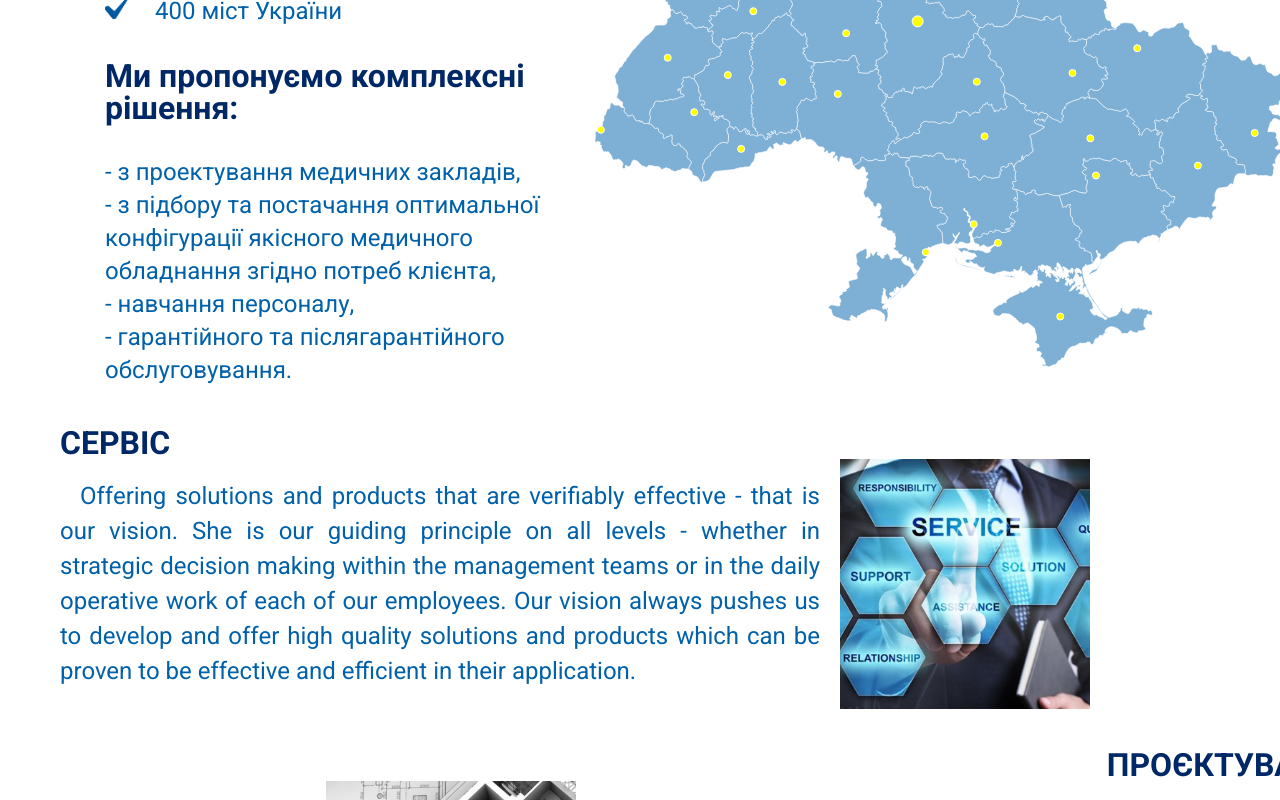
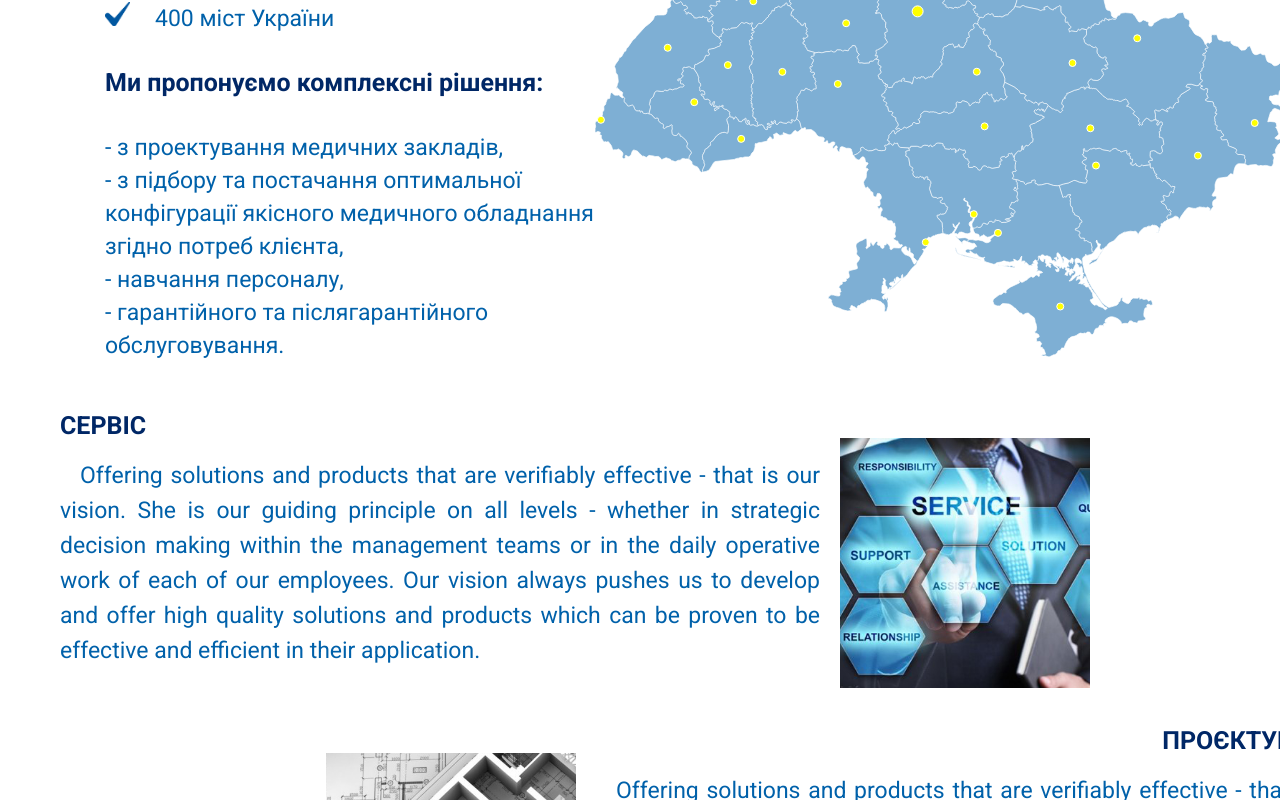
Before and after one commit to ven0m79/dm-project, a Next.js app: page /en/home in a window 1280 px wide. Shown: the part 860-1660 px from the top of the page. Built offline with nearby package versions, Linux system fonts and the light colour scheme.

Commit message:
dm-next-font-finish

```diff
--- a/app/[locale]/catalog/Catalog.module.css
+++ b/app/[locale]/catalog/Catalog.module.css
@@ -49,7 +49,7 @@
 
 .block-decisions:hover .img {
 
-    transform: scale(1.1);
+    transform: scale(1.05);
     transform-origin: left;
 }
 .img {
@@ -62,5 +62,5 @@
 
 .block-decisions:hover .span {
 
-    transform: scale(1.1);
+    transform: scale(1.05);
 }
--- a/app/[locale]/home/Home.module.css
+++ b/app/[locale]/home/Home.module.css
@@ -1,45 +1,39 @@
 .put {
-    font-family: Roboto;
-    font-size: 28px;
+    font-size: 24px;
     color: #0061AA;
 }
 
 .textHeader {
-    font-family: Roboto;
-    font-size: 32px;
+    font-size: 25px;
     color: #002766;
 }
 
 .serviceTextHeader {
-    font-family: Roboto;
-    font-size: 28px;
+    font-size: 23px;
     font-weight: bold;
     color: #002766;
 }
 
 .serviceText {
     width: 800px;
-    font-family: Roboto;
     line-height: 35px;
-    font-size: 24px;
+    font-size: 23px;
     font-weight: normal;
     color: #0061AA;
 }
 
 .serviceText:hover {
     width: 800px;
-    font-family: Roboto;
     line-height: 35px;
-    font-size: 24px;
+    font-size: 23px;
     font-weight: normal;
     color: #0061AA;
     box-shadow: rgba(0, 0, 0, 0.1) 0px 10px 50px;
 }
 
 .putText {
-    font-family: Roboto;
     line-height: 33px;
-    font-size: 24px;
+    font-size: 23px;
     font-weight: normal;
     color: #0061AA;
 }
```
